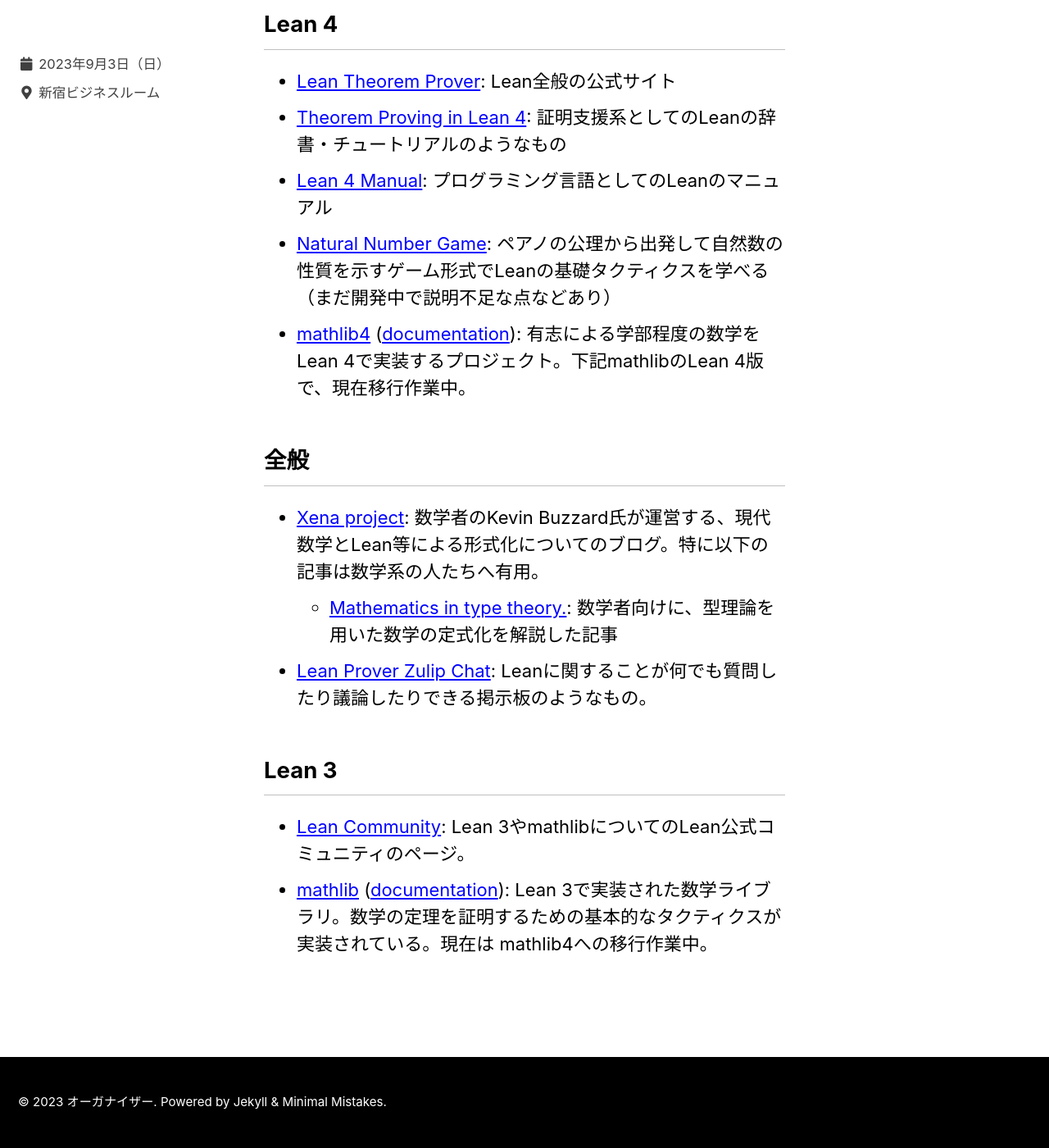
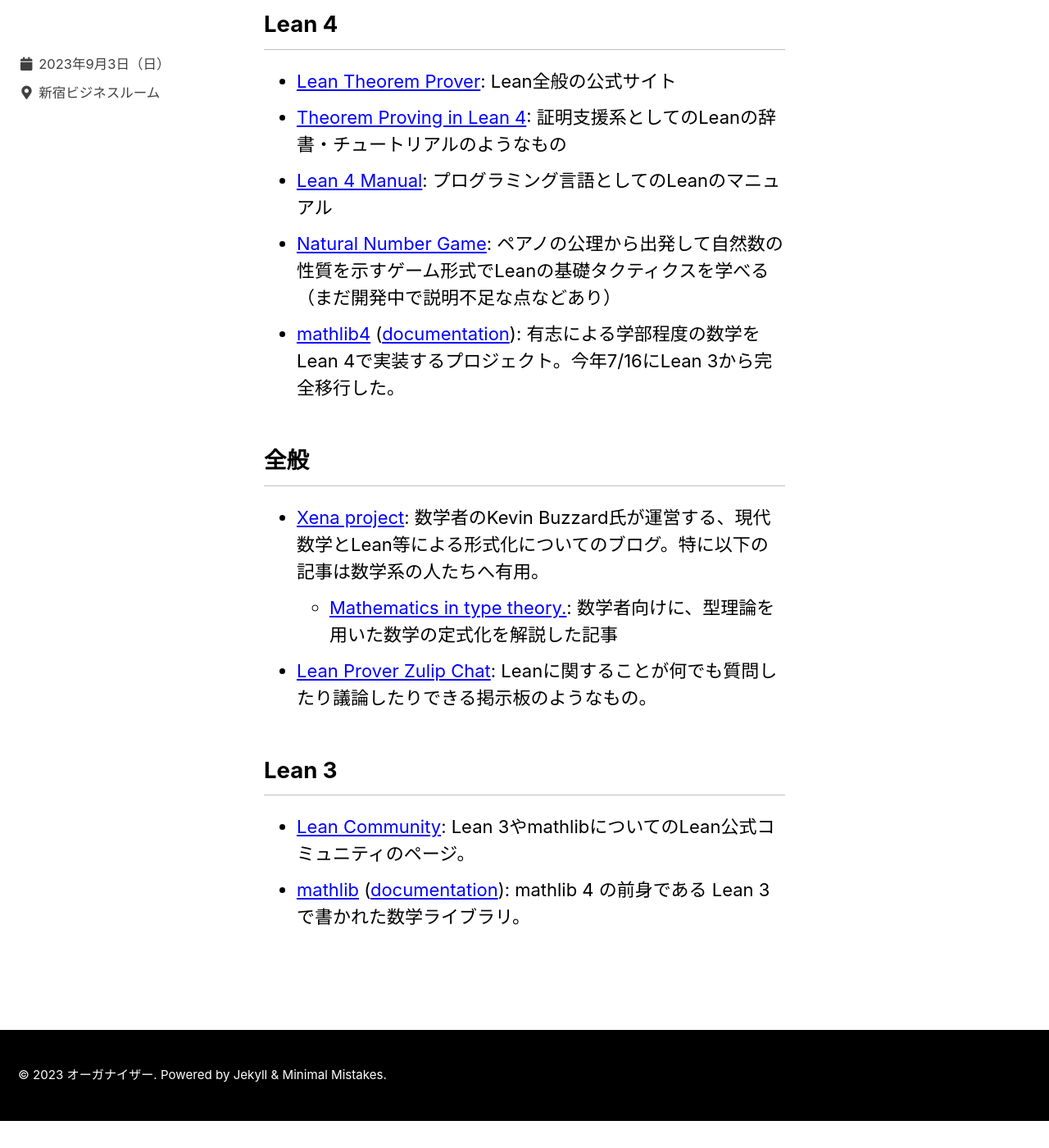
Before and after one commit to haruhisa-enomoto/lean-math-workshop, a Jekyll site: the page built from _pages/links.md, in a window 1280 px wide and 1400 px high, scrolled down 247 px. Shown: the whole window at 82% size. Built offline with Jekyll 4.4.1, drawn with Linux system fonts in a browser that asks for light colours; cached includes are drawn as plain includes; after the commit the page ends 1614 px from its top, so only the background shows below that.

Commit message:
Update mathlib porting status

```diff
--- a/_pages/links.md
+++ b/_pages/links.md
@@ -12,7 +12,7 @@ Leanに関する有用なサイトへのリンク集です。
 - [Theorem Proving in Lean 4](https://leanprover.github.io/theorem_proving_in_lean4/): 証明支援系としてのLeanの辞書・チュートリアルのようなもの
 - [Lean 4 Manual](https://leanprover.github.io/lean4/doc/): プログラミング言語としてのLeanのマニュアル
 - [Natural Number Game](https://adam.math.hhu.de/#/g/hhu-adam/NNG4): ペアノの公理から出発して自然数の性質を示すゲーム形式でLeanの基礎タクティクスを学べる（まだ開発中で説明不足な点などあり）
-- [mathlib4](https://github.com/leanprover-community/mathlib4) ([documentation](https://leanprover-community.github.io/mathlib4_docs/)): 有志による学部程度の数学をLean 4で実装するプロジェクト。下記mathlibのLean 4版で、現在移行作業中。
+- [mathlib4](https://github.com/leanprover-community/mathlib4) ([documentation](https://leanprover-community.github.io/mathlib4_docs/)): 有志による学部程度の数学をLean 4で実装するプロジェクト。今年7/16にLean 3から完全移行した。
 
 ## 全般
 
@@ -23,4 +23,4 @@ Leanに関する有用なサイトへのリンク集です。
 ## Lean 3
 
 - [Lean Community](https://leanprover-community.github.io/index.html): Lean 3やmathlibについてのLean公式コミュニティのページ。
-- [mathlib](https://github.com/leanprover-community/mathlib) ([documentation](https://leanprover-community.github.io/mathlib_docs/)): Lean 3で実装された数学ライブラリ。数学の定理を証明するための基本的なタクティクスが実装されている。現在は mathlib4への移行作業中。
+- [mathlib](https://github.com/leanprover-community/mathlib) ([documentation](https://leanprover-community.github.io/mathlib_docs/)): mathlib 4 の前身である Lean 3 で書かれた数学ライブラリ。
```
